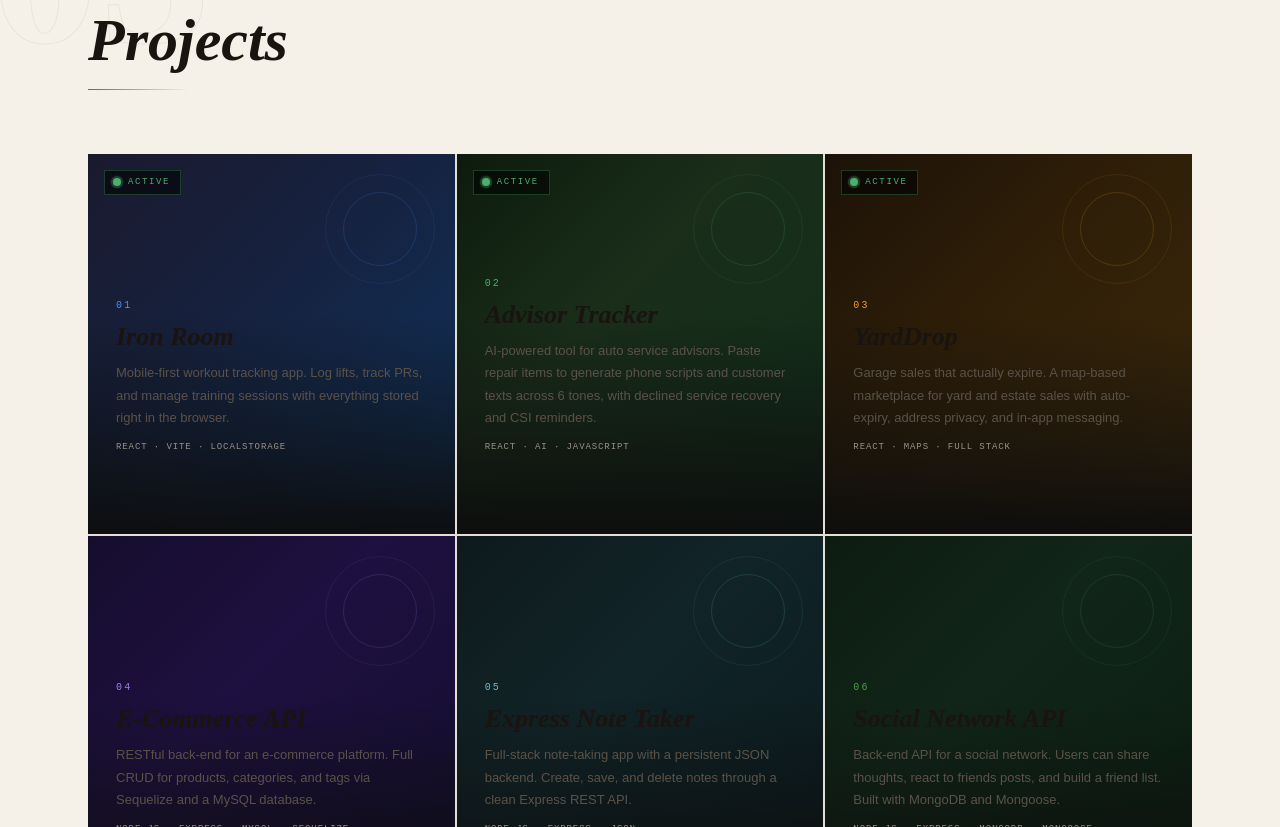
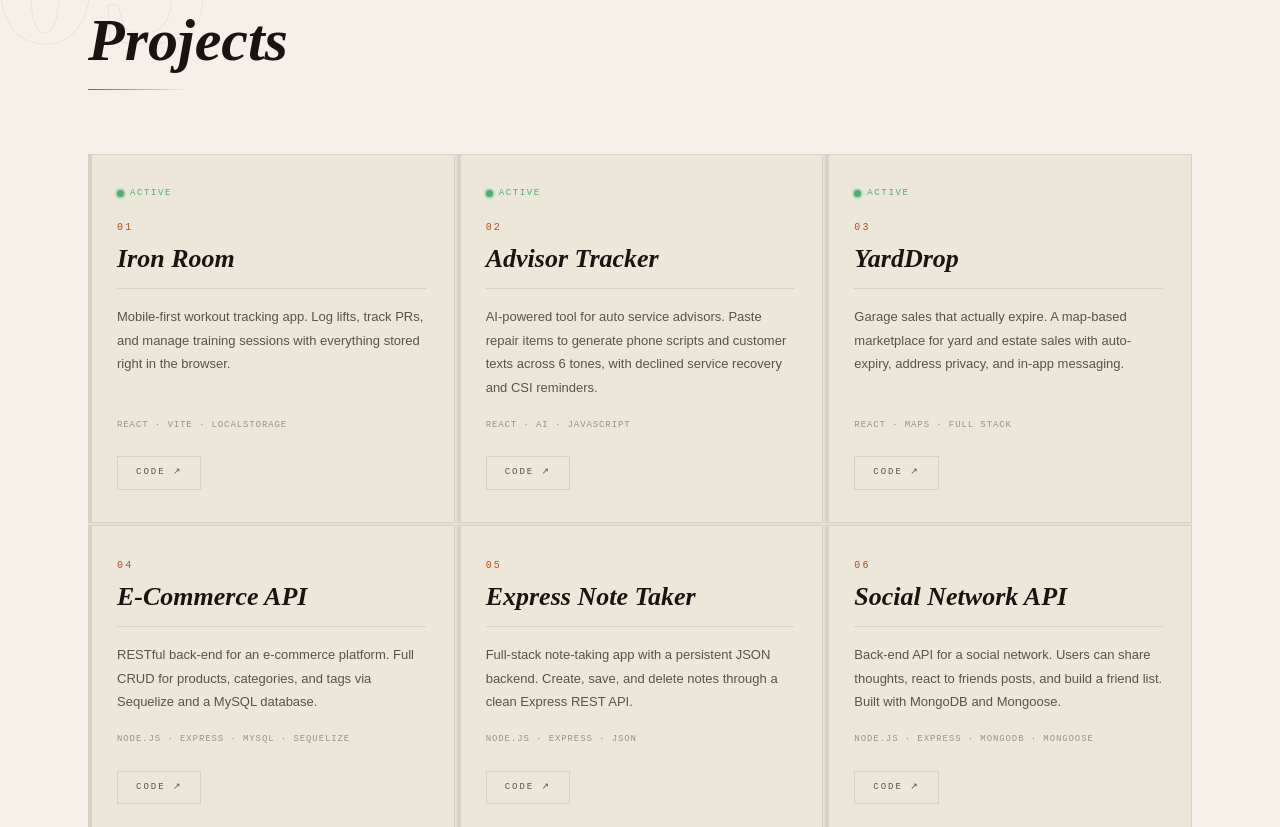
Before and after one commit to dlrethan/react-portfolio, a React (Create React App) app: page / in a window 1280 px wide. Shown: the part 2533-3360 px from the top of the page. Built offline with nearby package versions, Linux system fonts and the light colour scheme.

Commit message:
Redesign project cards to match light parchment theme

```diff
--- a/src/components/Work.jsx
+++ b/src/components/Work.jsx
@@ -1,73 +1,65 @@
 import React from "react";
 
 const PROJECTS = [
-  // ── Active / recent ──
   {
-    num:      "01",
-    title:    "Iron Room",
-    desc:     "Mobile-first workout tracking app. Log lifts, track PRs, and manage training sessions with everything stored right in the browser.",
-    tech:     "React · Vite · localStorage",
-    gradient: "linear-gradient(135deg, #1a1a2e 0%, #16213e 40%, #0f3460 100%)",
-    accent:   "#4f8ef7",
-    code:     "https://github.com/dlrethan/iron-room",
-    live:     null,
-    active:   true,
+    num:    "01",
+    title:  "Iron Room",
+    desc:   "Mobile-first workout tracking app. Log lifts, track PRs, and manage training sessions with everything stored right in the browser.",
+    tech:   "React · Vite · localStorage",
+    accent: "#B84C1C",
+    code:   "https://github.com/dlrethan/iron-room",
+    live:   null,
+    active: true,
   },
   {
-    num:      "02",
-    title:    "Advisor Tracker",
-    desc:     "AI-powered tool for auto service advisors. Paste repair items to generate phone scripts and customer texts across 6 tones, with declined service recovery and CSI reminders.",
-    tech:     "React · AI · JavaScript",
-    gradient: "linear-gradient(135deg, #0d1b0d 0%, #1a2e1a 40%, #0f2e1a 100%)",
-    accent:   "#4caf6e",
-    code:     "https://github.com/dlrethan/advisor-tracker",
-    live:     null,
-    active:   true,
+    num:    "02",
+    title:  "Advisor Tracker",
+    desc:   "AI-powered tool for auto service advisors. Paste repair items to generate phone scripts and customer texts across 6 tones, with declined service recovery and CSI reminders.",
+    tech:   "React · AI · JavaScript",
+    accent: "#B84C1C",
+    code:   "https://github.com/dlrethan/advisor-tracker",
+    live:   null,
+    active: true,
   },
   {
-    num:      "03",
-    title:    "YardDrop",
-    desc:     "Garage sales that actually expire. A map-based marketplace for yard and estate sales with auto-expiry, address privacy, and in-app messaging.",
-    tech:     "React · Maps · Full Stack",
-    gradient: "linear-gradient(135deg, #1c1208 0%, #2e1e08 40%, #3d2a0a 100%)",
-    accent:   "#e8a020",
-    code:     "https://github.com/dlrethan/yard-drop",
-    live:     null,
-    active:   true,
-  },
-  // ── Backend / bootcamp ──
-  {
-    num:      "04",
-    title:    "E-Commerce API",
-    desc:     "RESTful back-end for an e-commerce platform. Full CRUD for products, categories, and tags via Sequelize and a MySQL database.",
-    tech:     "Node.js · Express · MySQL · Sequelize",
-    gradient: "linear-gradient(135deg, #160d2e 0%, #1e1040 40%, #130d30 100%)",
-    accent:   "#9b7fe8",
-    code:     "https://github.com/dlrethan/E-Commerce-Back-End-with-mysql",
-    live:     null,
-    active:   false,
+    num:    "03",
+    title:  "YardDrop",
+    desc:   "Garage sales that actually expire. A map-based marketplace for yard and estate sales with auto-expiry, address privacy, and in-app messaging.",
+    tech:   "React · Maps · Full Stack",
+    accent: "#B84C1C",
+    code:   "https://github.com/dlrethan/yard-drop",
+    live:   null,
+    active: true,
   },
   {
-    num:      "05",
-    title:    "Express Note Taker",
-    desc:     "Full-stack note-taking app with a persistent JSON backend. Create, save, and delete notes through a clean Express REST API.",
-    tech:     "Node.js · Express · JSON",
-    gradient: "linear-gradient(135deg, #0e1a1c 0%, #112428 40%, #0a1a1e 100%)",
-    accent:   "#5bc4cc",
-    code:     "https://github.com/dlrethan/Express-JS-Note-Taker",
-    live:     null,
-    active:   false,
+    num:    "04",
+    title:  "E-Commerce API",
+    desc:   "RESTful back-end for an e-commerce platform. Full CRUD for products, categories, and tags via Sequelize and a MySQL database.",
+    tech:   "Node.js · Express · MySQL · Sequelize",
+    accent: "#B84C1C",
+    code:   "https://github.com/dlrethan/E-Commerce-Back-End-with-mysql",
+    live:   null,
+    active: false,
   },
   {
-    num:      "06",
-    title:    "Social Network API",
-    desc:     "Back-end API for a social network. Users can share thoughts, react to friends posts, and build a friend list. Built with MongoDB and Mongoose.",
-    tech:     "Node.js · Express · MongoDB · Mongoose",
-    gradient: "linear-gradient(135deg, #0d1c10 0%, #112618 40%, #0a1e10 100%)",
-    accent:   "#47a248",
-    code:     "https://github.com/dlrethan/SocialNetWork-BackEnd",
-    live:     null,
-    active:   false,
+    num:    "05",
+    title:  "Express Note Taker",
+    desc:   "Full-stack note-taking app with a persistent JSON backend. Create, save, and delete notes through a clean Express REST API.",
+    tech:   "Node.js · Express · JSON",
+    accent: "#B84C1C",
+    code:   "https://github.com/dlrethan/Express-JS-Note-Taker",
+    live:   null,
+    active: false,
+  },
+  {
+    num:    "06",
+    title:  "Social Network API",
+    desc:   "Back-end API for a social network. Users can share thoughts, react to friends posts, and build a friend list. Built with MongoDB and Mongoose.",
+    tech:   "Node.js · Express · MongoDB · Mongoose",
+    accent: "#B84C1C",
+    code:   "https://github.com/dlrethan/SocialNetWork-BackEnd",
+    live:   null,
+    active: false,
   },
 ];
 
@@ -129,96 +121,59 @@ const Work = () => {
           <div className="gold-line" style={{ maxWidth: "100px" }} />
         </div>
 
-        {/* Project grid — 3×2 */}
-        <div
-          className="grid grid-cols-1 md:grid-cols-2 lg:grid-cols-3"
-          style={{ gap: "2px", background: "rgba(26,20,16,0.08)" }}
-        >
+        {/* Project grid */}
+        <div className="grid grid-cols-1 md:grid-cols-2 lg:grid-cols-3" style={{ gap: "2px", background: "rgba(26,20,16,0.08)" }}>
           {PROJECTS.map((p) => (
             <div
               key={p.num}
-              className="project-card"
-              style={{ minHeight: "380px" }}
+              className="project-card-light"
             >
+              {/* Left accent bar */}
+              <div className="project-card-light__bar" />
+
               {/* Active badge */}
               {p.active && (
-                <div className="active-badge">
-                  <div className="dot-wrap">
-                    <div className="dot-ring" />
-                    <div className="dot" />
+                <div
+                  style={{
+                    display:       "inline-flex",
+                    alignItems:    "center",
+                    gap:           "6px",
+                    marginBottom:  "20px",
+                  }}
+                >
+                  <div style={{ position: "relative", width: "7px", height: "7px" }}>
+                    <div className="dot-ring" style={{ background: "#4caf6e" }} />
+                    <div className="dot" style={{ background: "#4caf6e" }} />
                   </div>
-                  <span>Active</span>
+                  <span
+                    style={{
+                      fontFamily:    "'JetBrains Mono', monospace",
+                      fontSize:      "9px",
+                      letterSpacing: "0.18em",
+                      textTransform: "uppercase",
+                      color:         "#4caf6e",
+                    }}
+                  >
+                    Active
+                  </span>
                 </div>
               )}
 
-              {/* Gradient bg */}
-              <div
-                style={{
-                  position:   "absolute",
-                  inset:      0,
-                  background: p.gradient,
-                  zIndex:     0,
-                }}
-              />
-
-              {/* Decorative rings */}
-              <div
-                style={{
-                  position:     "absolute",
-                  top:          "20px",
-                  right:        "20px",
-                  width:        "110px",
-                  height:       "110px",
-                  borderRadius: "50%",
-                  border:       `1px solid ${p.accent}1a`,
-                  zIndex:       1,
-                }}
-              />
-              <div
-                style={{
-                  position:     "absolute",
-                  top:          "38px",
-                  right:        "38px",
-                  width:        "74px",
-                  height:       "74px",
-                  borderRadius: "50%",
-                  border:       `1px solid ${p.accent}2e`,
-                  zIndex:       1,
-                }}
-              />
-
-              {/* Bottom gradient fade */}
-              <div
-                style={{
-                  position:   "absolute",
-                  inset:      0,
-                  background: "linear-gradient(to top, rgba(13,13,13,0.96) 0%, transparent 58%)",
-                  zIndex:     2,
-                }}
-              />
-
-              {/* Content */}
-              <div
-                style={{
-                  position: "absolute",
-                  bottom:   0,
-                  left:     0,
-                  right:    0,
-                  padding:  "28px",
-                  zIndex:   3,
-                }}
-              >
+              {/* Number */}
               <p
                 style={{
                   fontFamily:    "'JetBrains Mono', monospace",
                   fontSize:      "10px",
                   letterSpacing: "0.22em",
-                    color:         p.accent,
-                    margin:        "0 0 8px 0",
+                  color:         "var(--gold)",
+                  margin:        p.active ? "0 0 8px 0" : "0 0 8px 0",
+                  marginTop:     p.active ? 0 : "0",
                 }}
               >
                 {p.num}
               </p>
+
+              {/* Title */}
               <h3
                 style={{
                   fontFamily: "'Cormorant Garamond', serif",
@@ -226,37 +181,52 @@ const Work = () => {
                   fontWeight: 600,
                   fontStyle:  "italic",
                   color:      "var(--cream)",
-                    margin:     "0 0 10px 0",
+                  margin:     "0 0 14px 0",
                   lineHeight: 1.2,
                 }}
               >
                 {p.title}
               </h3>
+
+              {/* Thin rule */}
+              <div
+                style={{
+                  height:     "1px",
+                  background: "var(--border)",
+                  marginBottom: "16px",
+                }}
+              />
+
+              {/* Description */}
               <p
                 style={{
                   fontSize:   "13px",
-                    lineHeight: 1.7,
+                  lineHeight: 1.8,
                   color:      "var(--cream-dim)",
                   fontWeight: 300,
-                    margin:     "0 0 12px 0",
+                  margin:     "0 0 20px 0",
+                  flexGrow:   1,
                 }}
               >
                 {p.desc}
               </p>
+
+              {/* Tech */}
               <p
                 style={{
                   fontFamily:    "'JetBrains Mono', monospace",
                   fontSize:      "9px",
                   letterSpacing: "0.1em",
                   color:         "var(--muted)",
-                    margin:        "0 0 18px 0",
+                  margin:        "0 0 24px 0",
                   textTransform: "uppercase",
                 }}
               >
                 {p.tech}
               </p>
 
-                <div className="card-actions" style={{ display: "flex", gap: "8px" }}>
+              {/* Buttons */}
+              <div style={{ display: "flex", gap: "8px" }}>
                 {p.live && (
                   <a href={p.live}>
                     <button className="btn-ghost btn-ghost-sm">Live ↗</button>
@@ -267,7 +237,6 @@ const Work = () => {
                 </a>
               </div>
             </div>
-            </div>
           ))}
         </div>
       </div>
--- a/src/index.css
+++ b/src/index.css
@@ -176,22 +176,55 @@ body {
 
 .skill-card:hover::after { width: 100%; }
 
-/* ---- Project cards ---- */
-.project-card {
-  position: relative;
-  overflow: hidden;
-  background: #141210;
+/* ---- Project cards (light) ---- */
+.project-card-light {
+  background:  var(--surface);
+  border:      1px solid var(--border);
+  padding:     32px 28px;
+  position:    relative;
+  display:     flex;
+  flex-direction: column;
+  transition:  transform 0.3s cubic-bezier(0.16, 1, 0.3, 1), border-color 0.3s;
+  overflow:    hidden;
 }
 
-.project-card .card-actions {
-  opacity: 0;
-  transform: translateY(8px);
-  transition: opacity 0.3s ease 0.05s, transform 0.3s ease 0.05s;
+.project-card-light__bar {
+  position:   absolute;
+  top:        0;
+  left:       0;
+  width:      3px;
+  height:     100%;
+  background: var(--border);
+  transition: background 0.3s ease;
 }
 
-.project-card:hover .card-actions {
-  opacity: 1;
-  transform: translateY(0);
+.project-card-light:hover {
+  transform:    translateY(-4px);
+  border-color: rgba(184, 76, 28, 0.25);
+}
+
+.project-card-light:hover .project-card-light__bar {
+  background: var(--gold);
+}
+
+/* pulse dot (reused by project cards) */
+.dot-wrap {
+  position: relative;
+  width:    8px;
+  height:   8px;
+}
+
+.dot {
+  position:      absolute;
+  inset:         0;
+  border-radius: 50%;
+}
+
+.dot-ring {
+  position:      absolute;
+  inset:         0;
+  border-radius: 50%;
+  animation:     pulse-ring 2s ease-out infinite;
 }
 
 /* ---- Btn ghost ---- */
```
Lines whose indentation alone changed are shown as unchanged.
